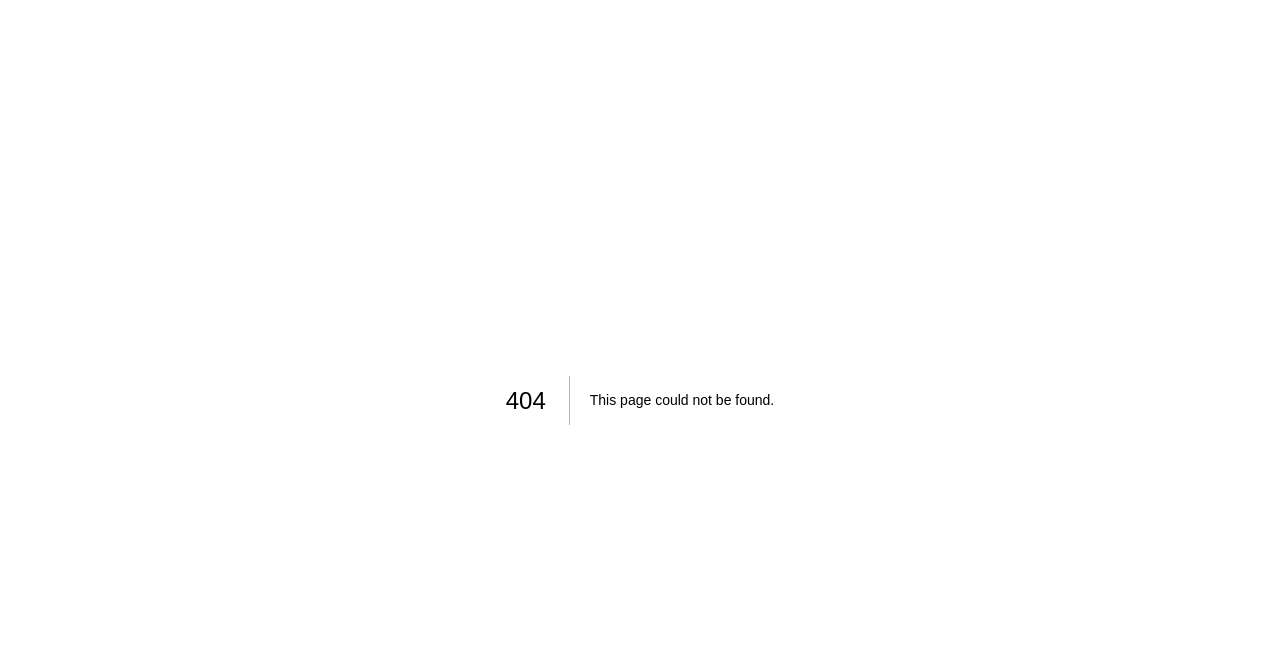
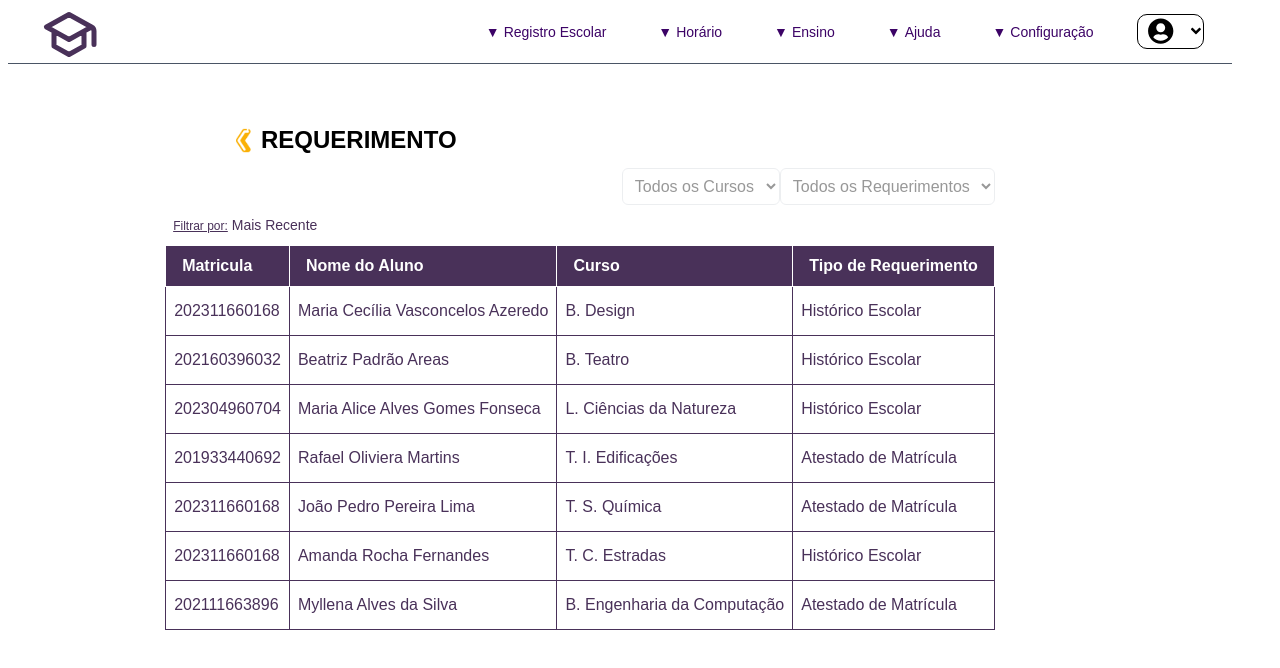
Before and after one commit to EdivanCarvalho1/registro-academico-front, a Next.js app: page /requerimento in a window 1280 px wide. Before the commit this address had no page. Shown: the top 668 px of the page. Built offline with nearby package versions, Linux system fonts and the light colour scheme; a web font is replaced by a local one.

Commit message:
Tela Requerimento

```diff
--- a/src/app/consulta-relatorio/components/consulta.js
+++ b/src/app/consulta-relatorio/components/consulta.js
@@ -7,7 +7,7 @@ export default function Consulta({ color }){
         Consultas
       </header>
       <div className='flex flex-col text-black justify-items-start '>
-        <a href='#' className='bg-gray-200 w-full rounded-sm text-black text-decoration-none p-2 hover:font-bold '>Requerimentos</a>
+        <a href='/requerimento' className='bg-gray-200 w-full rounded-sm text-black text-decoration-none p-2 hover:font-bold '>Requerimentos</a>
         <a href='#' className='bg-gray-200 w-full rounded-sm text-black text-decoration-none p-2 hover:font-bold'>Listagem</a>
         <a href='#' className='bg-gray-200 w-full rounded-sm text-black text-decoration-none p-2 hover:font-bold'>Boletim</a>
         <a href='#' className='bg-gray-200 w-full rounded-sm text-black text-decoration-none p-2 hover:font-bold'>Diario</a>
--- /dev/null
+++ b/src/app/requerimento/components/quadro.js
@@ -0,0 +1,81 @@
+import React from "react";
+export default function Quadro(){
+    return(
+<div>
+            <div className="text-start w-full h-full">
+                <div>
+
+                        <div className=" flex justify-end items-end opacity-40">
+                            <select className="border border-gray-300">jsdhj
+                                <option value="">Todos os Cursos</option>
+                            </select>
+                            <select className="border border-gray-300">jsdhj
+                                <option value="">Todos os Requerimentos</option>
+                            </select>
+                    </div>
+
+
+                    <div className=" text-[#493159] m-2">
+                        <span className="text-xs underline ">Filtrar por:</span>
+                        <span className="text-sm"><span> </span>Mais Recente</span>
+                    </div>
+                    <table className="table-auto ">
+                        <thead className=" ">
+                            <tr className="bg-[#493159] border rounded-lg text-white ">
+                        <th className="px-4 py-2 border text-start">Matricula</th>
+                        <th className="px-4 py-2 border text-start">Nome do Aluno</th>
+                        <th className="px-4 py-2 border text-start">Curso</th>
+                        <th className="px-4 py-2 border text-start">Tipo de Requerimento</th>
+                            </tr>
+                        </thead>
+                        <tbody className="text-[#493159]">
+                            <tr className="px-4 py-2 ">
+                                <td className="px-2 py-3 border">202311660168</td>
+                                <td className="px-2 py-3 border">Maria Cecília Vasconcelos Azeredo</td>
+                                <td className="px-2 py-3 border">B. Design </td>
+                                <td className="px-2 py-3 border">Histórico Escolar</td>
+                            </tr>
+                            <tr className="px-4 py-2">
+                                <td className="px-2 py-3 border">202160396032</td>
+                                <td className="px-2 py-3 border">Beatriz Padrão Areas</td>
+                                <td className="px-2 py-3 border">B. Teatro</td>
+                                <td className="px-2 py-3 border">Histórico Escolar</td>
+                            </tr>
+                            <tr className="px-4 py-2">
+                                <td className="px-2 py-3 border">202304960704</td>
+                                <td className="px-2 py-3 border">Maria Alice Alves Gomes Fonseca</td>
+                                <td className="px-2 py-3 border">L. Ciências da Natureza</td>
+                                <td className="px-2 py-3 border">Histórico Escolar</td>
+                            </tr>
+                            <tr className="">
+                                <td className="px-2 py-3 border">201933440692</td>
+                                <td className="px-2 py-3 border">Rafael Oliviera Martins</td>
+                                <td className="px-2 py-3 border">T. I. Edificações</td>
+                                <td className="px-2 py-3 border">Atestado de Matrícula</td>
+                            </tr>
+                            <tr className="px-4 py-2">
+                                <td className="px-2 py-3 border">202311660168</td>
+                                <td className="px-2 py-3 border">João Pedro Pereira Lima </td>
+                                <td className="px-2 py-3 border">T. S. Química</td>
+                                <td className="px-2 py-3 border">Atestado de Matrícula</td>
+                            </tr>
+                            <tr className=" ">
+                                <td className="px-2 py-3 border">202311660168</td>
+                                <td className="px-2 py-3 border">Amanda Rocha Fernandes</td>
+                                <td className="px-2 py-3 border">T. C. Estradas</td>
+                                <td className="px-2 py-3 border">Histórico Escolar</td>
+                            </tr>
+                            <tr className="">
+                                <td className="px-2 py-3 border">202111663896</td>
+                                <td className="px-2 py-3 border">Myllena Alves da Silva</td>
+                                <td className="px-2 py-3 border">B. Engenharia da Computação</td>
+                                <td className="px-2 py-3 border">Atestado de Matrícula</td>
+                            </tr>
+                        </tbody>
+                    </table>
+                </div>
+
+            </div>
+        </div>
+    )
+}
--- /dev/null
+++ b/src/app/requerimento/page.js
@@ -0,0 +1,39 @@
+import React from 'react'
+import Header from '../matricula/components/header/header'
+import Image from 'next/image'
+import Quadro  from './components/quadro'
+
+export default function Requerimento(){
+  return (
+    <div className=' rounded-lg bg-slate-50 ml-2 mr-12  '>
+        <div className="bg-white w-full ">
+              <Header />
+                <div className="w-full">
+                <div className="flex mt-14 mb-2 ml-56">
+            <div className="flex items-center ">
+
+            <button>
+              <a href='/consulta-relatorio'>
+                <Image
+              src="/icons8-voltar-32.png"
+              width={25}
+              height={30}
+              alt="voltar"
+            />
+              </a>
+
+            </button>
+          </div>
+            <div className=' text-2xl p-1'>
+              <h5 className=" text-black  "> <strong>REQUERIMENTO</strong></h5>
+            </div>
+        </div>
+                  <div className="flex justify-center items-center mr-20">
+                    <Quadro/>
+
+                  </div>
+                </div>
+              </div>
+        </div>
+  )
+}
```
